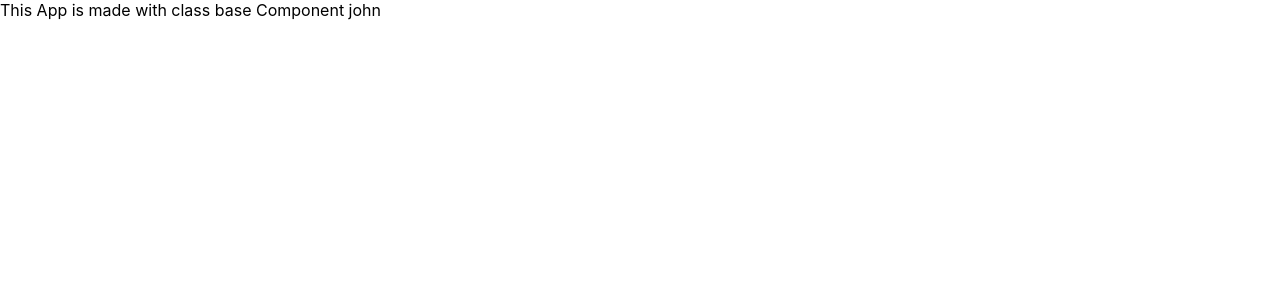
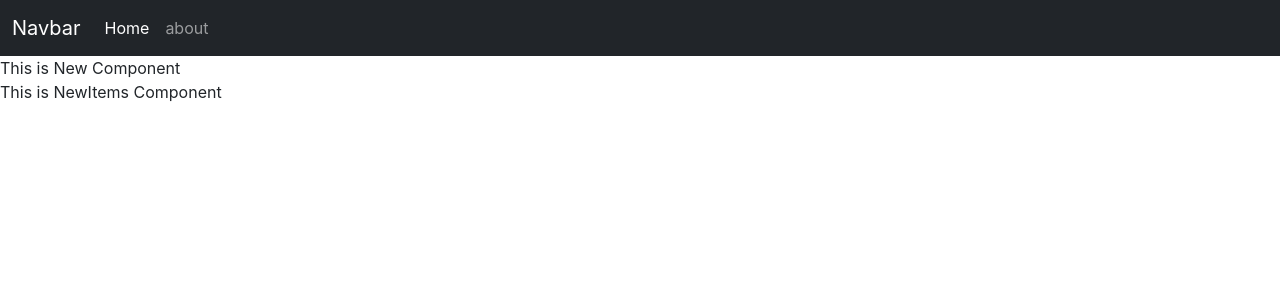
Before and after one commit to ManjiCoder/News-Monkey-React-App, a React (Create React App) app: page / in a window 1280 px wide. Shown: the top 300 px of the page. Built offline with nearby package versions, Linux system fonts and the light colour scheme.

Commit message:
2nd commit #23ct 2 Setup + Introduction to Class based components | Complete React Course

```diff
--- a/public/index.html
+++ b/public/index.html
@@ -7,7 +7,8 @@
     <meta name="theme-color" content="#000000" />
     <meta
       name="description"
-      content="Web site created using create-react-app"
+      content="NewsMonkey is a news app which can be used to grab quick daily news bites.
+      If you are interested in news, weather, politics & sports news, NewsMonkey is for you"
     />
     <link rel="apple-touch-icon" href="%PUBLIC_URL%/logo192.png" />
     <!--
@@ -15,6 +16,7 @@
       user's mobile device or desktop. See https://developers.google.com/web/fundamentals/web-app-manifest/
     -->
     <link rel="manifest" href="%PUBLIC_URL%/manifest.json" />
+    <link href="https://cdn.jsdelivr.net/npm/bootstrap@5.1.3/dist/css/bootstrap.min.css" rel="stylesheet" integrity="sha384-1BmE4kWBq78iYhFldvKuhfTAU6auU8tT94WrHftjDbrCEXSU1oBoqyl2QvZ6jIW3" crossorigin="anonymous">
     <!--
       Notice the use of %PUBLIC_URL% in the tags above.
       It will be replaced with the URL of the `public` folder during the build.
@@ -24,11 +26,12 @@
       work correctly both with client-side routing and a non-root public URL.
       Learn how to configure a non-root public URL by running `npm run build`.
     -->
-    <title>React App</title>
+    <title>NewsMonkey - Get your daily dose of news for free!</title>
   </head>
   <body>
     <noscript>You need to enable JavaScript to run this app.</noscript>
     <div id="root"></div>
+    <script src="https://cdn.jsdelivr.net/npm/bootstrap@5.1.3/dist/js/bootstrap.bundle.min.js" integrity="sha384-ka7Sk0Gln4gmtz2MlQnikT1wXgYsOg+OMhuP+IlRH9sENBO0LRn5q+8nbTov4+1p" crossorigin="anonymous"></script>
     <!--
       This HTML file is a template.
       If you open it directly in the browser, you will see an empty page.
--- a/src/App.js
+++ b/src/App.js
@@ -1,14 +1,16 @@
-import './App.css';
+import "./App.css";
 
-import React, { Component } from 'react'
+import React, { Component } from "react";
+import Navbar from "./Components/Navbar";
+import New from "./Components/New";
 
 export default class App extends Component {
-  c = "john";
   render() {
     return (
-      <div>
-        This App is made with class base Component {this.c}
-      </div>
-    )
+      <>
+        <Navbar />
+        <New />
+      </>
+    );
   }
 }
--- /dev/null
+++ b/src/Components/Navbar.js
@@ -0,0 +1,42 @@
+import React, { Component } from "react";
+
+export class Navbar extends Component {
+  render() {
+    return (
+      <nav className="navbar navbar-expand-lg navbar-dark bg-dark">
+        <div className="container-fluid">
+          <a className="navbar-brand" href="/">
+            Navbar
+          </a>
+          <button
+            className="navbar-toggler"
+            type="button"
+            data-bs-toggle="collapse"
+            data-bs-target="#navbarSupportedContent"
+            aria-controls="navbarSupportedContent"
+            aria-expanded="false"
+            aria-label="Toggle navigation"
+          >
+            <span className="navbar-toggler-icon"></span>
+          </button>
+          <div className="collapse navbar-collapse" id="navbarSupportedContent">
+            <ul className="navbar-nav me-auto mb-2 mb-lg-0">
+              <li className="nav-item">
+                <a className="nav-link active" aria-current="page" href="/">
+                  Home
+                </a>
+              </li>
+              <li className="nav-item">
+                <a className="nav-link" href="/about">
+                  about
+                </a>
+              </li>
+            </ul>
+          </div>
+        </div>
+      </nav>
+    );
+  }
+}
+
+export default Navbar;
--- /dev/null
+++ b/src/Components/New.js
@@ -0,0 +1,15 @@
+import React, { Component } from 'react'
+import NewItems from './NewItems'
+
+export class New extends Component {
+    render() {
+        return (
+            <div>
+                This is New Component
+                <NewItems/>
+            </div>
+        )
+    }
+}
+
+export default New
--- /dev/null
+++ b/src/Components/NewItems.js
@@ -0,0 +1,13 @@
+import React, { Component } from 'react'
+
+export class NewItems extends Component {
+    render() {
+        return (
+            <div>
+                This is NewItems Component
+            </div>
+        )
+    }
+}
+
+export default NewItems
```
Also changed, not shown: src/index.css (line endings or trailing spaces).
